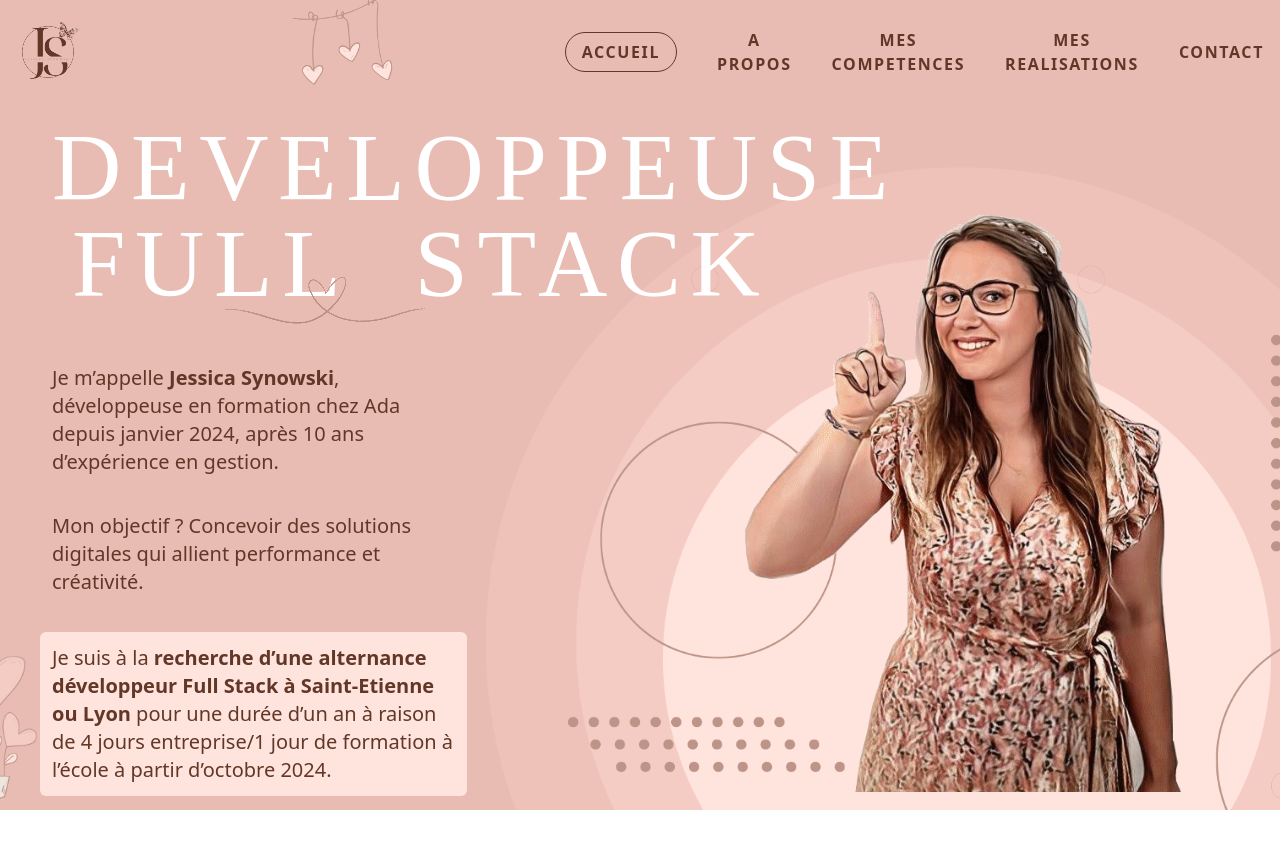
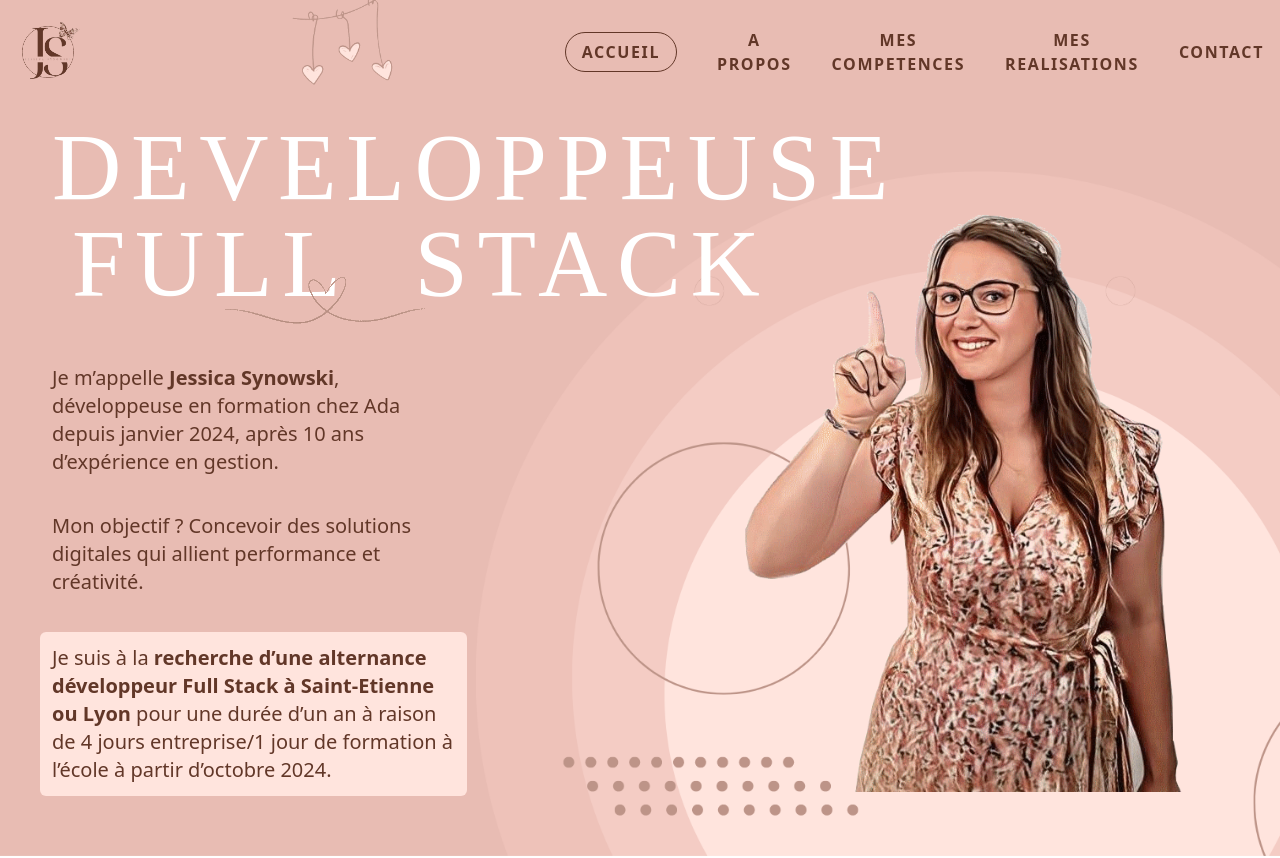
Before and after one commit to synowski-jessica/portfolio, a React (Vite) app in the folder myportfolio/: page / in a window 1280 px wide. Shown: the top 858 px of the page. Built offline with nearby package versions, Linux system fonts and the light colour scheme; a web font is replaced by a local one.

Commit message:
changement min h screen

```diff
--- a/myportfolio/src/App.jsx
+++ b/myportfolio/src/App.jsx
@@ -19,7 +19,7 @@ function App() {
     <>
       {/* 1ere section */}
       <div id="accueil"
-        className="h-screen bg-cover bg-center bg-[url('/src/assets/accueilMobile.png')] sm:bg-[url('/src/assets/backgroundLight.png')] "
+        className="min-h-screen bg-cover bg-center bg-[url('/src/assets/accueilMobile.png')] sm:bg-[url('/src/assets/backgroundLight.png')] "
 
       >
         <div className='grid grid-cols-12 gap-2 mx-8'>
```
